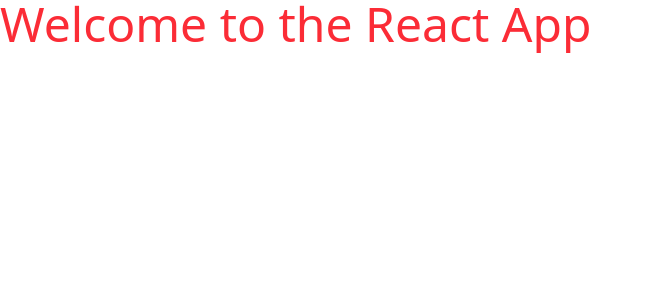
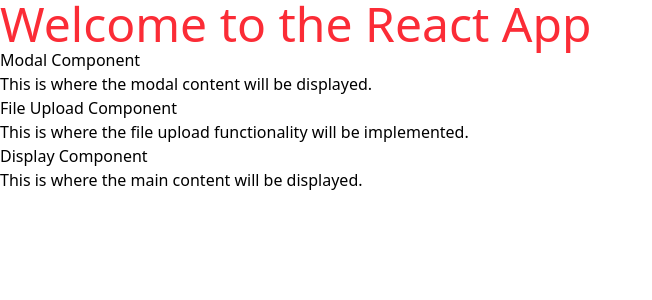
Before and after one commit to Raja6284/GDRIVE3.0, a React (Vite) app in the folder client/: page / in a window 1280 px wide. Shown: the top 300 px of the page, without its empty margins (0-652 px from the left). Built offline with nearby package versions, Linux system fonts and the light colour scheme.

Commit message:
created the required file and corrected the deploy script

```diff
--- a/client/src/App.jsx
+++ b/client/src/App.jsx
@@ -1,3 +1,6 @@
+import Display from "./componets/Display"
+import Modal from "./componets/Modal"
+import FileUpload from "./componets/FileUpload"
 
 function App() {
 
@@ -5,6 +8,9 @@ function App() {
   return (
     <>
       <p className="text-5xl text-red-500 font-medium">Welcome to the React App</p>
+      <Modal />
+      <FileUpload />
+      <Display />
     </>
   )
 }
--- a/client/src/componets/Display.jsx
+++ b/client/src/componets/Display.jsx
@@ -0,0 +1,12 @@
+
+export default function Display (){
+
+    return (
+        <>
+            <div className="display">
+                <h1>Display Component</h1>
+                <p>This is where the main content will be displayed.</p>
+            </div>
+        </>
+    )
+}
--- a/client/src/componets/FileUpload.jsx
+++ b/client/src/componets/FileUpload.jsx
@@ -0,0 +1,11 @@
+
+export default function FileUpload() {
+    return (
+        <>
+            <div className="file-upload">
+                <h1>File Upload Component</h1>
+                <p>This is where the file upload functionality will be implemented.</p>
+            </div>
+        </>
+    );
+}
--- a/client/src/componets/Modal.jsx
+++ b/client/src/componets/Modal.jsx
@@ -0,0 +1,11 @@
+
+export default function Modal() {
+    return (
+        <>
+            <div className="modal">
+                <h1>Modal Component</h1>
+                <p>This is where the modal content will be displayed.</p>
+            </div>
+        </>
+    );
+}
```
Also changed, not shown: 2 other files (tests, documents, lock files or other folders).
